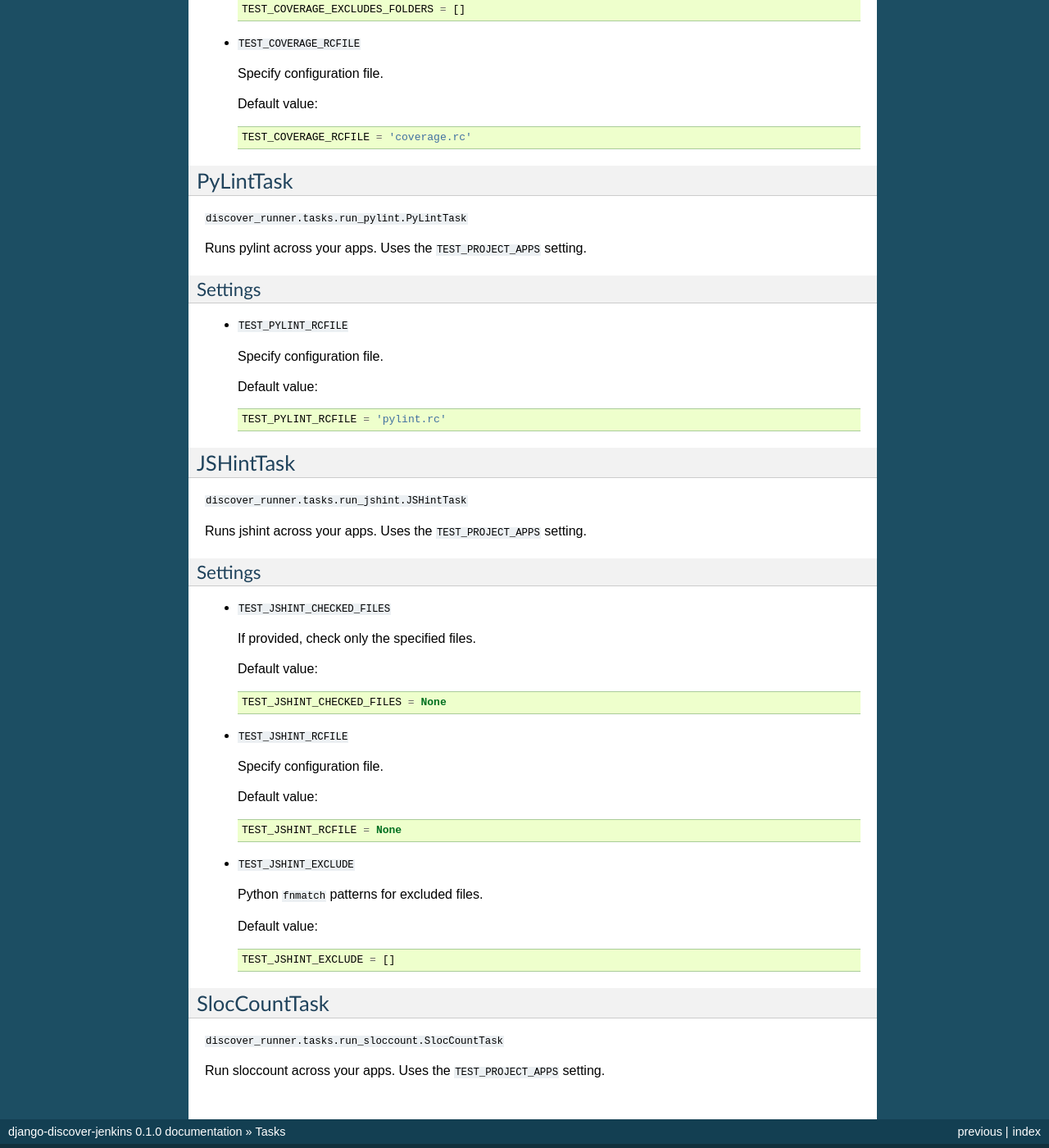
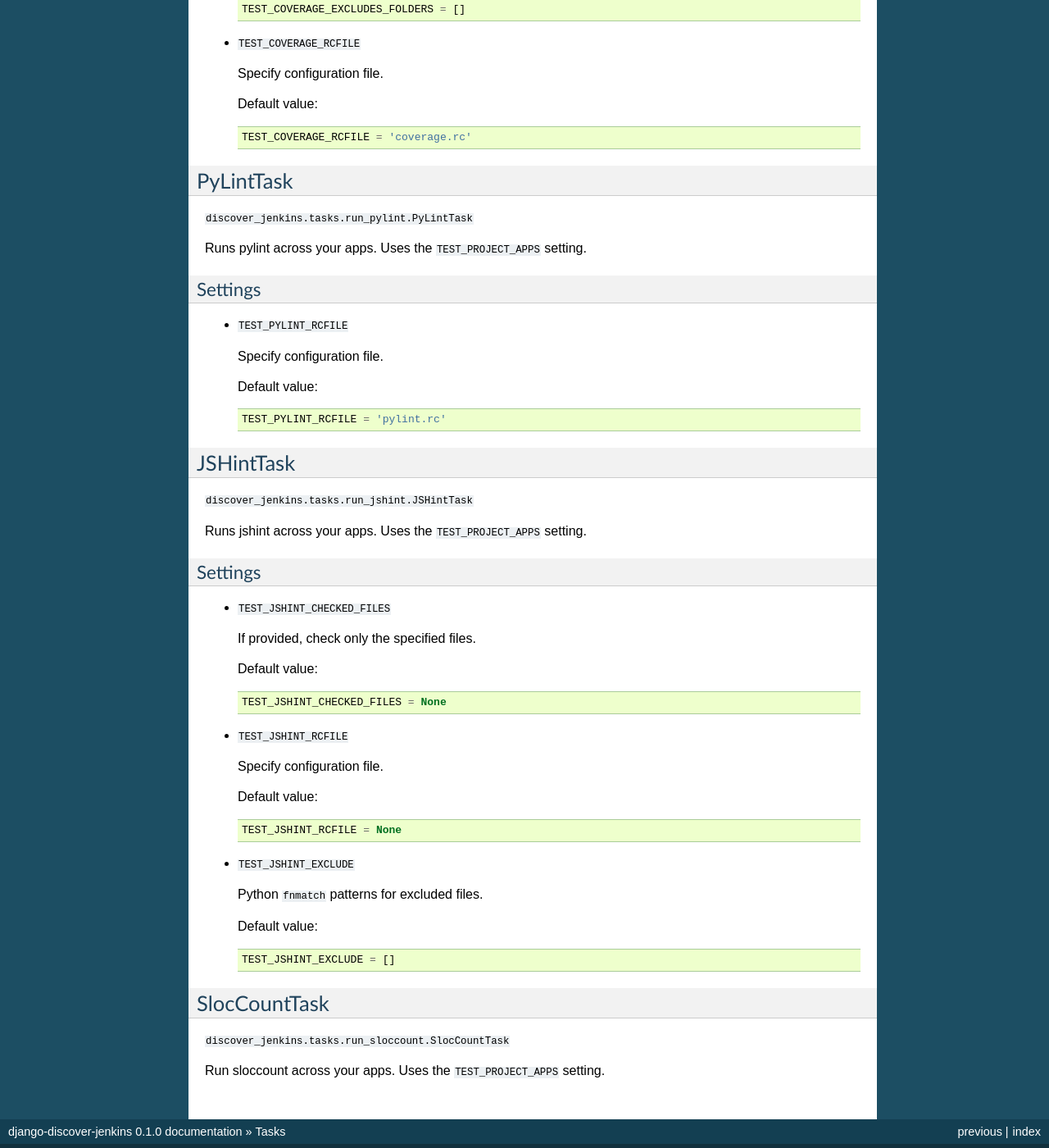
Before and after one commit to jazzband/django-discover-jenkins, a Sphinx documentation site: the page built from docs/tasks.rst, in a window 1280 px wide and 1400 px high, scrolled down 1019 px. Shown: the whole window at 82% size. Built offline with Sphinx 7.4.7, drawn with Linux system fonts in a browser that asks for light colours; some of the changed text lies outside the part shown.

Commit message:
Fix paths in docs

```diff
--- a/docs/tasks.rst
+++ b/docs/tasks.rst
@@ -7,7 +7,7 @@
 CoverageTask
 ============
 
-``discover_runner.tasks.with_coverage.CoverageTask``
+``discover_jenkins.tasks.with_coverage.CoverageTask``
 
 Reports test coverage across your apps. Uses the ``TEST_PROJECT_APPS`` setting.
 
@@ -66,7 +66,7 @@
 PyLintTask
 ==========
 
-``discover_runner.tasks.run_pylint.PyLintTask``
+``discover_jenkins.tasks.run_pylint.PyLintTask``
 
 Runs pylint across your apps. Uses the ``TEST_PROJECT_APPS`` setting.
 
@@ -84,7 +84,7 @@
 JSHintTask
 ==========
 
-``discover_runner.tasks.run_jshint.JSHintTask``
+``discover_jenkins.tasks.run_jshint.JSHintTask``
 
 Runs jshint across your apps. Uses the ``TEST_PROJECT_APPS`` setting.
 
@@ -118,6 +118,6 @@
 SlocCountTask
 =============
 
-``discover_runner.tasks.run_sloccount.SlocCountTask``
+``discover_jenkins.tasks.run_sloccount.SlocCountTask``
 
 Run sloccount across your apps. Uses the ``TEST_PROJECT_APPS`` setting.
```
